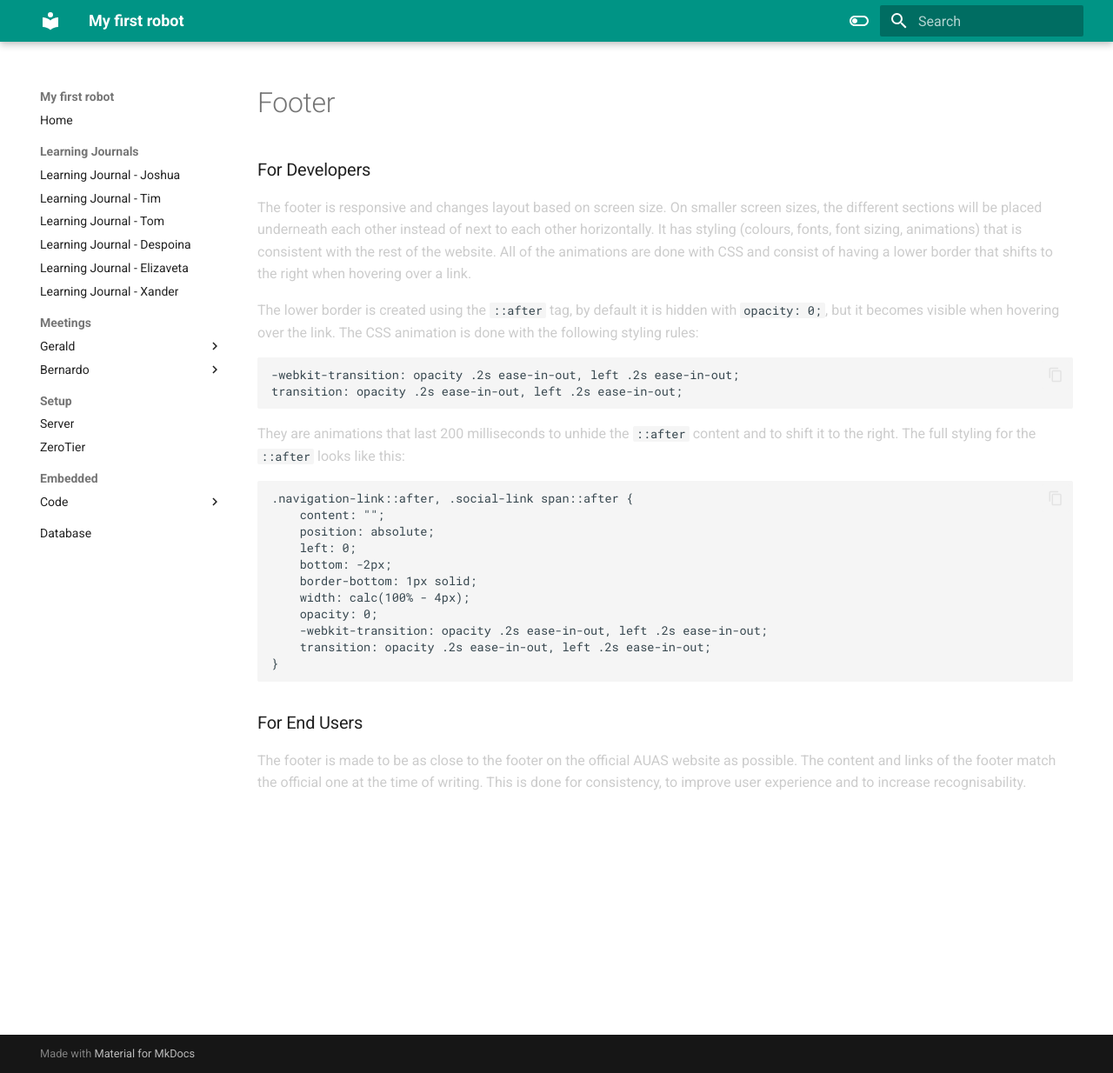
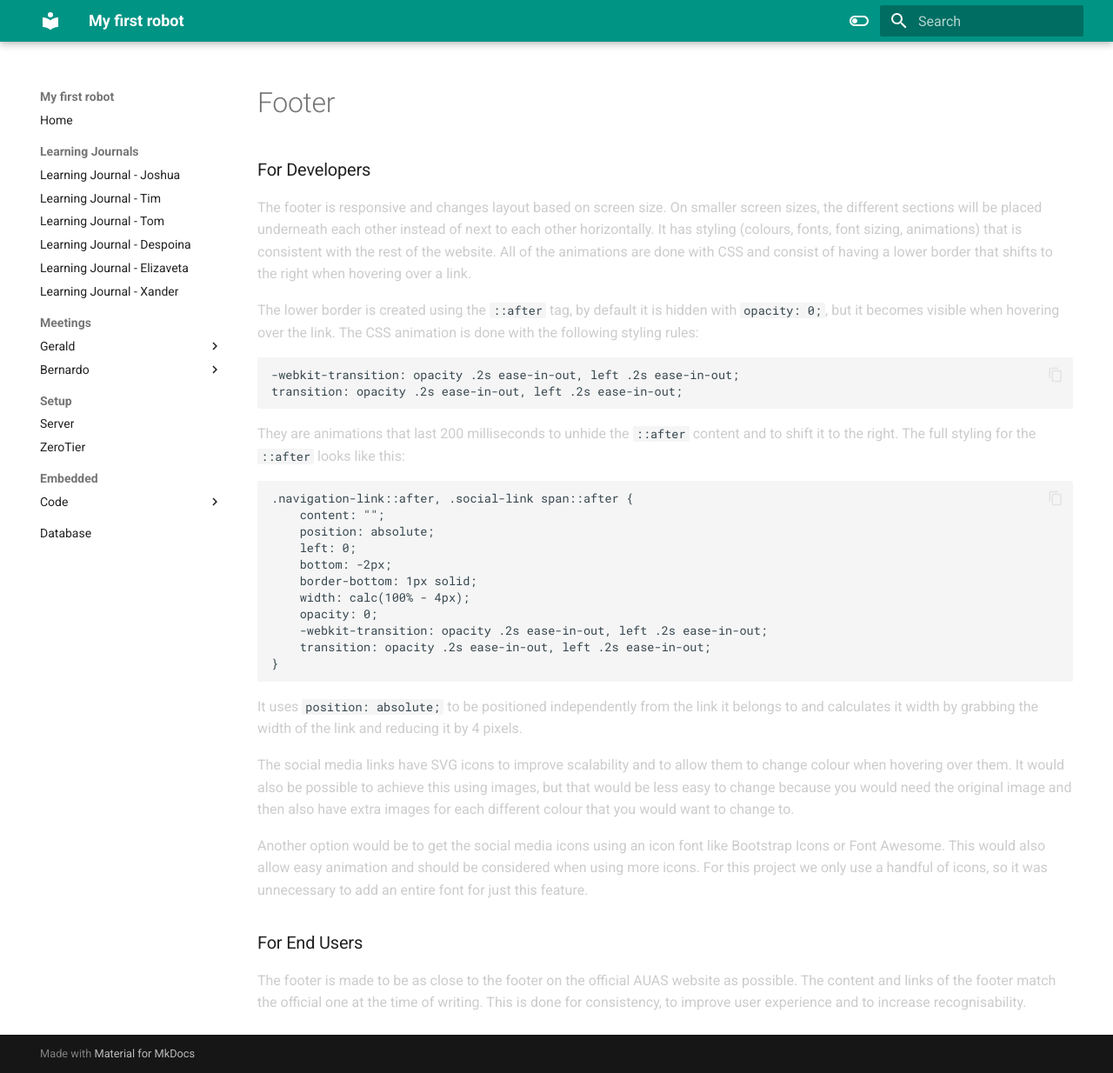
Before and after one commit to VioletHarmon2002/MyFirstRobot, an MkDocs documentation site: the page built from docs/Web/technical_documentation/footer.md, in a window 1280 px wide and 1234 px high. Shown: the whole window at 87% size. Built offline with MkDocs 1.6.1 and Material for MkDocs 9.7.7, drawn with Linux system fonts in a browser that asks for light colours.

Commit message:
Finished technical documentation

````diff
--- a/docs/Web/technical_documentation/footer.md
+++ b/docs/Web/technical_documentation/footer.md
@@ -25,6 +25,12 @@ They are animations that last 200 milliseconds to unhide the `::after` content a
 }
 ```
 
+It uses `position: absolute;` to be positioned independently from the link it belongs to and calculates it width by grabbing the width of the link and reducing it by 4 pixels.
+
+The social media links have SVG icons to improve scalability and to allow them to change colour when hovering over them. It would also be possible to achieve this using images, but that would be less easy to change because you would need the original image and then also have extra images for each different colour that you would want to change to.
+
+Another option would be to get the social media icons using an icon font like Bootstrap Icons or Font Awesome. This would also allow easy animation and should be considered when using more icons. For this project we only use a handful of icons, so it was unnecessary to add an entire font for just this feature.
+
 
 ### For End Users
 
````
